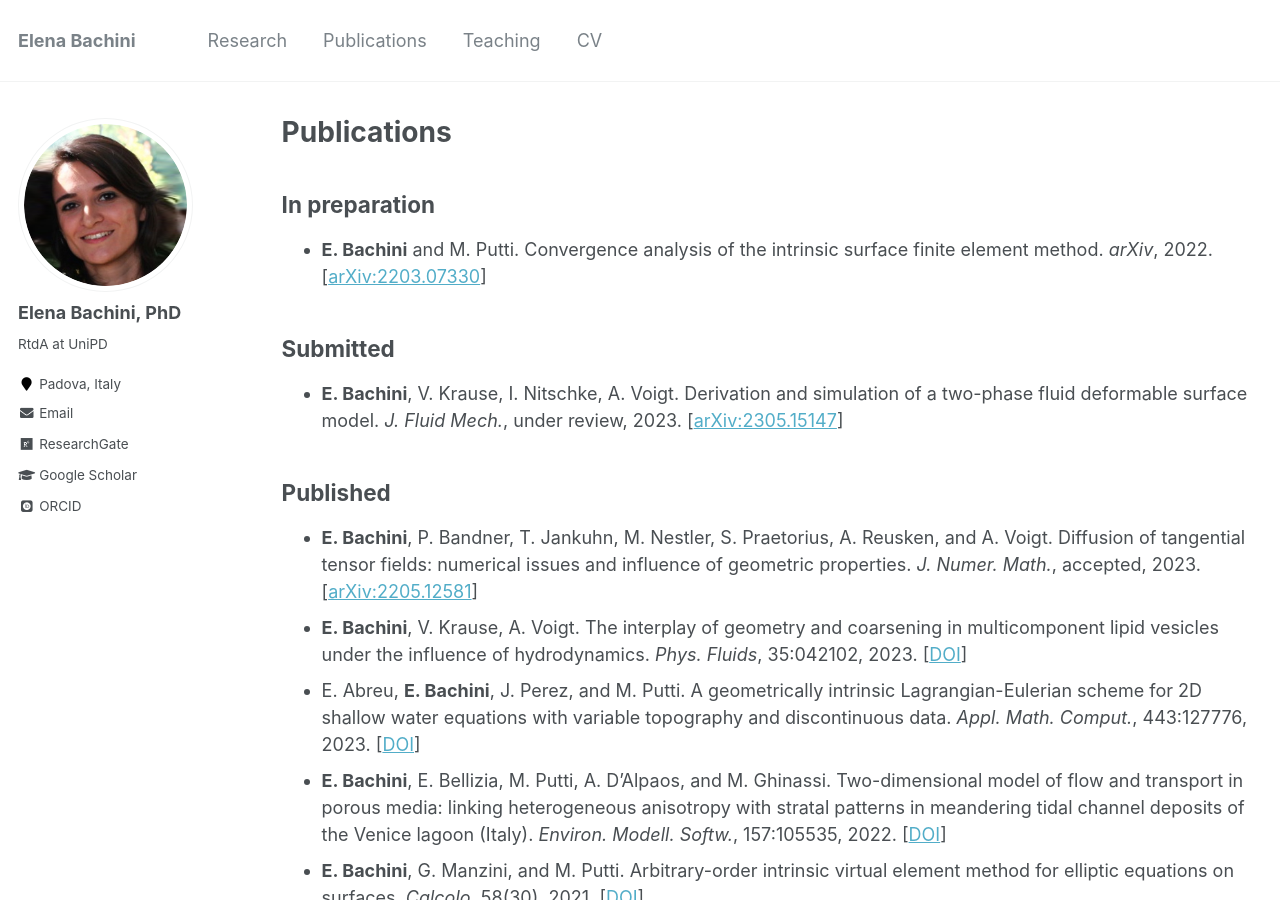
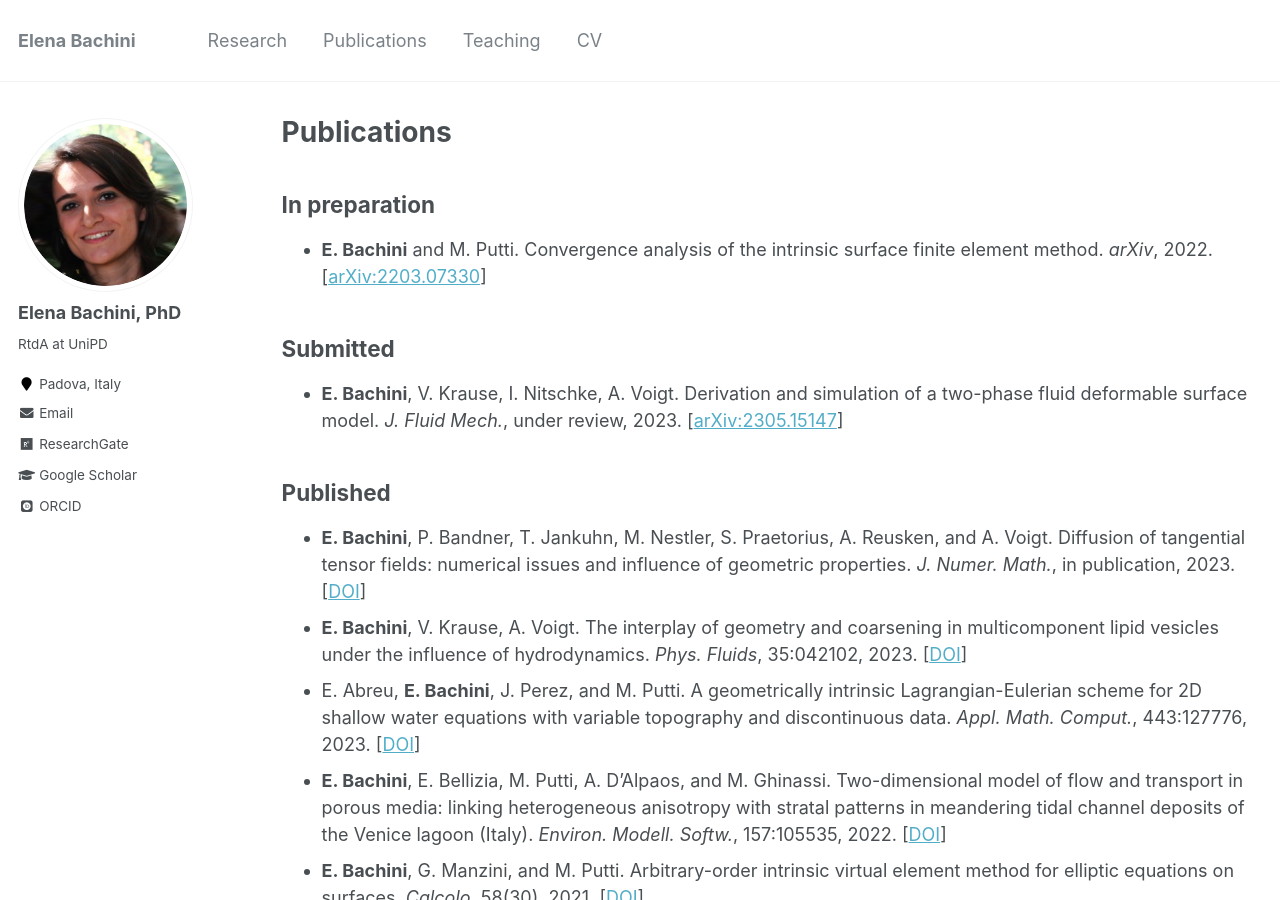
Before and after one commit to elenabachini/elenabachini.github.io, a Jekyll site: the page built from _pages/publications.md, in a window 1280 px wide and 900 px high. Built offline with Jekyll 4.4.1, drawn with Linux system fonts in a browser that asks for light colours; some web fonts are replaced.

Commit message:
update doi publication

```diff
--- a/_pages/publications.md
+++ b/_pages/publications.md
@@ -29,7 +29,7 @@ author_profile: true
 ## Published
 <ul>
 <li>
-<b>E. Bachini</b>, P. Bandner, T. Jankuhn, M. Nestler, S. Praetorius, A. Reusken, and A. Voigt. Diffusion of tangential tensor fields: numerical issues and influence of geometric properties. <em>J. Numer. Math.</em>, accepted, 2023.  [<a href="https://arxiv.org/abs/2205.12581" target="_blank">arXiv:2205.12581</a>]
+<b>E. Bachini</b>, P. Bandner, T. Jankuhn, M. Nestler, S. Praetorius, A. Reusken, and A. Voigt. Diffusion of tangential tensor fields: numerical issues and influence of geometric properties. <em>J. Numer. Math.</em>, in publication, 2023. [<a href="https://doi.org/10.1515/jnma-2022-0088" target="_blank">DOI</a>]
 </li>
 <li>
 <b>E. Bachini</b>, V. Krause, A. Voigt. The interplay of geometry and coarsening in multicomponent lipid vesicles under the influence of hydrodynamics. <em>Phys. Fluids</em>, 35:042102, 2023.  [<a href="https://doi.org/10.1063/5.0145884" target="_blank">DOI</a>]
```
